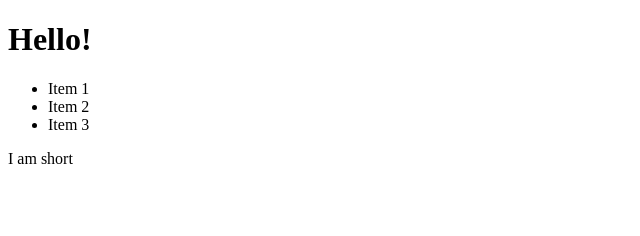
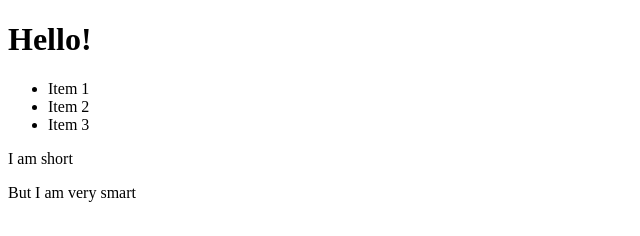
Before and after one commit to enterkvas/mygittest, a plain HTML site: page index.html in a window 1280 px wide. Shown: the whole page, without its empty margins (0-640 px from the left). Drawn offline with Linux system fonts and the light colour scheme.

Commit message:
index.html

```diff
--- a/index.html
+++ b/index.html
@@ -15,6 +15,7 @@
 	</ul>
 
 	<p>I am short</p>
+	<p>But I am very smart</p>
 
 </body>
 </html>
```
